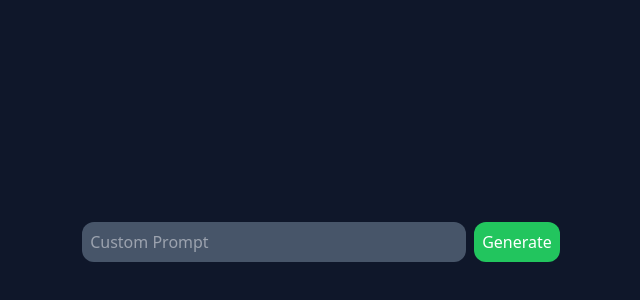
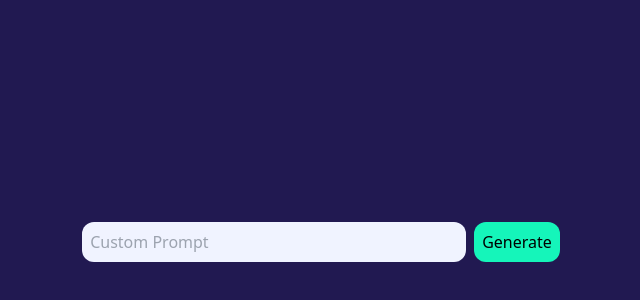
Before and after one commit to Tbeaumont79/Ia-coding-chat, an Angular app in the folder front/: page / in a window 1280 px wide. Shown: the part 158-458 px from the top of the page, without its empty margins (319-959 px from the left). Built offline with nearby package versions, Linux system fonts and the light colour scheme.

Commit message:
Feat: update design

```diff
--- a/front/src/app/components/custom-prompt-input/custom-prompt-input.component.html
+++ b/front/src/app/components/custom-prompt-input/custom-prompt-input.component.html
@@ -3,12 +3,12 @@
     type="text"
     [(ngModel)]="prompt"
     name="prompt"
-    class="bg-slate-600 text-white lg:p-2 rounded-xl focus:outline-none lg:w-96"
+    class="bg-quaternary text-white lg:p-2 rounded-xl focus:outline-none lg:w-96"
     placeholder="Custom Prompt"
   />
   <button
     (click)="sendAiRequest()"
-    class="bg-green-500 text-white p-2 rounded-xl ml-2"
+    class="bg-tertiary text-white p-2 rounded-xl ml-2"
   >
     Generate
   </button>
--- a/front/src/index.html
+++ b/front/src/index.html
@@ -7,7 +7,7 @@
     <meta name="viewport" content="width=device-width, initial-scale=1" />
     <link rel="icon" type="image/x-icon" href="favicon.ico" />
   </head>
-  <body class="bg-slate-900 w-full">
+  <body class="bg-primary w-full">
     <app-root></app-root>
   </body>
 </html>
--- a/front/tailwind.config.js
+++ b/front/tailwind.config.js
@@ -3,6 +3,12 @@ module.exports = {
   content: ["./src/**/*.{html,ts}"],
   theme: {
     extend: {},
+    colors: {
+      'primary': '#211951',
+      'secondary': '#836FFF',
+      'tertiary': '#15F5BA',
+      'quaternary': '#F0F3FF',
+    }
   },
   plugins: [],
 };
```
Also changed, not shown: front/src/app/components/display-ai-answer/display-ai-answer.component.html (line endings or trailing spaces), 1 other file (tests, documents, lock files or other folders).
